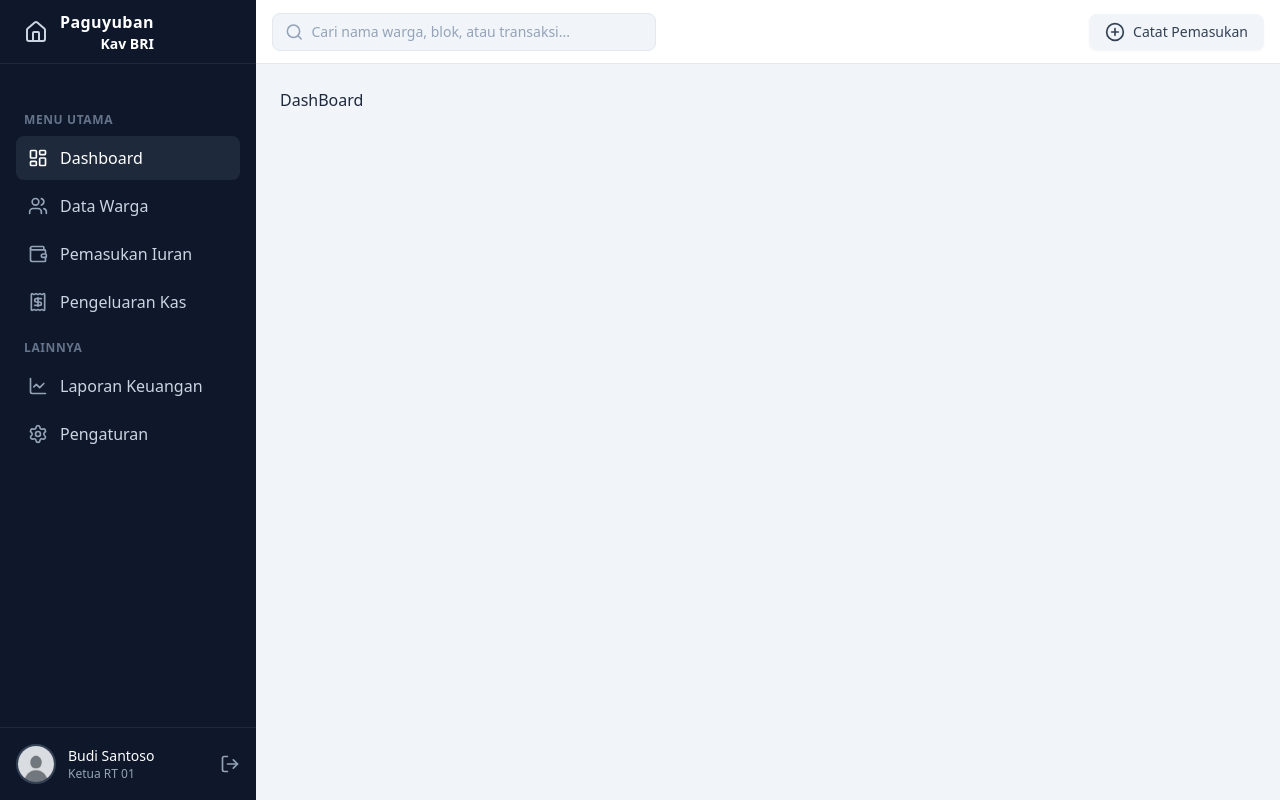
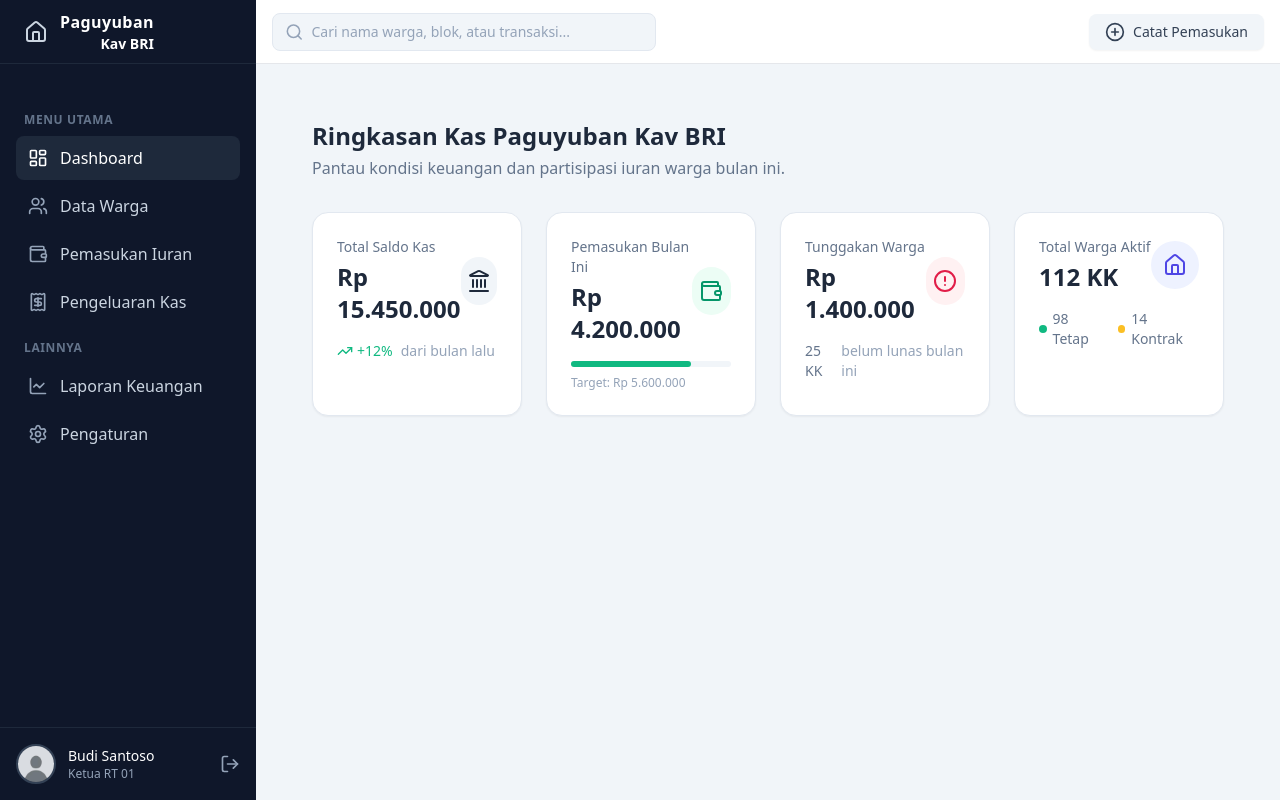
Before and after one commit to AkbarZul/Dashboard-Paguyuban, a React (Vite) app: page /dashboard in a window 1280 px wide. Built offline with nearby package versions, Linux system fonts and the light colour scheme.

Commit message:
add component card and slicing dashboard page

```diff
--- /dev/null
+++ b/src/components/Card/Card.tsx
@@ -0,0 +1,20 @@
+import { CardProps } from "./types";
+
+const Card = ({ title, value, icon, summary }: CardProps) => {
+  return (
+    <div className="bg-white rounded-2xl p-6 border border-slate-200 shadow-sm h-full">
+      <div className="flex items-center justify-between">
+        <div>
+          <p className="text-sm font-medium text-slate-500">{title}</p>
+          <h3 className="text-2xl font-bold text-slate-800 mt-1">{value}</h3>
+        </div>
+
+        {icon}
+      </div>
+
+      {summary && <div className="mt-4">{summary}</div>}
+    </div>
+  );
+};
+
+export default Card;
--- /dev/null
+++ b/src/components/Card/index.ts
@@ -0,0 +1 @@
+export { default } from './Card'
--- /dev/null
+++ b/src/components/Card/types.ts
@@ -0,0 +1,8 @@
+import { ReactNode } from "react";
+
+export interface CardProps {
+  title: string;
+  value: string | number;
+  icon: ReactNode;
+  summary?: ReactNode;
+}
--- a/src/pages/Dashboard/Dashboard.tsx
+++ b/src/pages/Dashboard/Dashboard.tsx
@@ -1,9 +1,31 @@
+import Card from "@/components/Card";
+import useDashboard from "./useDashboard";
+
 const Dashboard = () => {
+  const { cardData } = useDashboard();
   return (
-    <div>
-      <p>DashBoard</p>
+    <div className="flex-1 overflow-y-auto p-4 lg:p-8">
+      <div className="mb-8">
+        <h1 className="text-2xl font-bold text-slate-800">
+          Ringkasan Kas Paguyuban Kav BRI
+        </h1>
+        <p className="text-slate-500 mt-1">
+          Pantau kondisi keuangan dan partisipasi iuran warga bulan ini.
+        </p>
+      </div>
+      <div className="grid grid-cols-1 sm:grid-cols-2 lg:grid-cols-4 gap-6 mb-8">
+        {cardData.map((item, index) => (
+          <Card
+            key={index}
+            title={item.title}
+            value={item.value}
+            icon={item.icon}
+            summary={item.summary}
+          />
+        ))}
+      </div>
     </div>
-  )
-}
+  );
+};
 
-export default Dashboard
+export default Dashboard;
--- /dev/null
+++ b/src/pages/Dashboard/useDashboard.tsx
@@ -0,0 +1,84 @@
+import { AlertCircle, Home, Landmark, TrendingUp, Wallet } from "lucide-react";
+const useDashboard = () => {
+  const cardData = [
+    {
+      title: "Total Saldo Kas",
+      value: "Rp 15.450.000",
+      icon: (
+        <div className="w-12 h-12 bg-slate-100 rounded-full flex items-center justify-center text-brand-600">
+          <Landmark className="w-6 h-6" />
+        </div>
+      ),
+      summary: (
+        <div className="flex items-center text-sm">
+          <span className="text-emerald-500 flex items-center font-medium">
+            <TrendingUp className="w-4 h-4 mr-1" /> +12%
+          </span>
+          <span className="text-slate-400 ml-2">dari bulan lalu</span>
+        </div>
+      ),
+    },
+    {
+      title: "Pemasukan Bulan Ini",
+      value: "Rp 4.200.000",
+      icon: (
+        <div className="w-12 h-12 bg-emerald-50 rounded-full flex items-center justify-center text-emerald-600">
+          <Wallet className="w-6 h-6" />
+        </div>
+      ),
+      summary: (
+        <div>
+          <div className="w-full bg-slate-100 rounded-full h-1.5">
+            <div
+              className="bg-emerald-500 h-1.5 rounded-full"
+              style={{ width: "75%" }}
+            />
+          </div>
+          <p className="text-xs text-slate-400 mt-2">Target: Rp 5.600.000</p>
+        </div>
+      ),
+    },
+    {
+      title: "Tunggakan Warga",
+      value: "Rp 1.400.000",
+      icon: (
+        <div className="w-12 h-12 bg-rose-50 rounded-full flex items-center justify-center text-rose-600">
+          <AlertCircle className="w-6 h-6" />
+        </div>
+      ),
+      summary: (
+        <div className="flex items-center text-sm">
+          <span className="text-slate-500 font-medium">25 KK</span>
+          <span className="text-slate-400 ml-1">belum lunas bulan ini</span>
+        </div>
+      ),
+    },
+    {
+      title: "Total Warga Aktif",
+      value: "112 KK",
+      icon: (
+        <div className="w-12 h-12 bg-indigo-50 rounded-full flex items-center justify-center text-indigo-600">
+          <Home className="w-6 h-6" />
+        </div>
+      ),
+      summary: (
+        <div className="flex items-center text-sm gap-3">
+          <span className="flex items-center text-slate-500">
+            <div className="w-2 h-2 rounded-full bg-emerald-500 mr-1.5" />
+            98 Tetap
+          </span>
+          <span className="flex items-center text-slate-500">
+            <div className="w-2 h-2 rounded-full bg-amber-400 mr-1.5" />
+            14 Kontrak
+          </span>
+        </div>
+      ),
+    },
+  ];
+
+  return {
+    cardData,
+  };
+};
+
+export default useDashboard;
```
